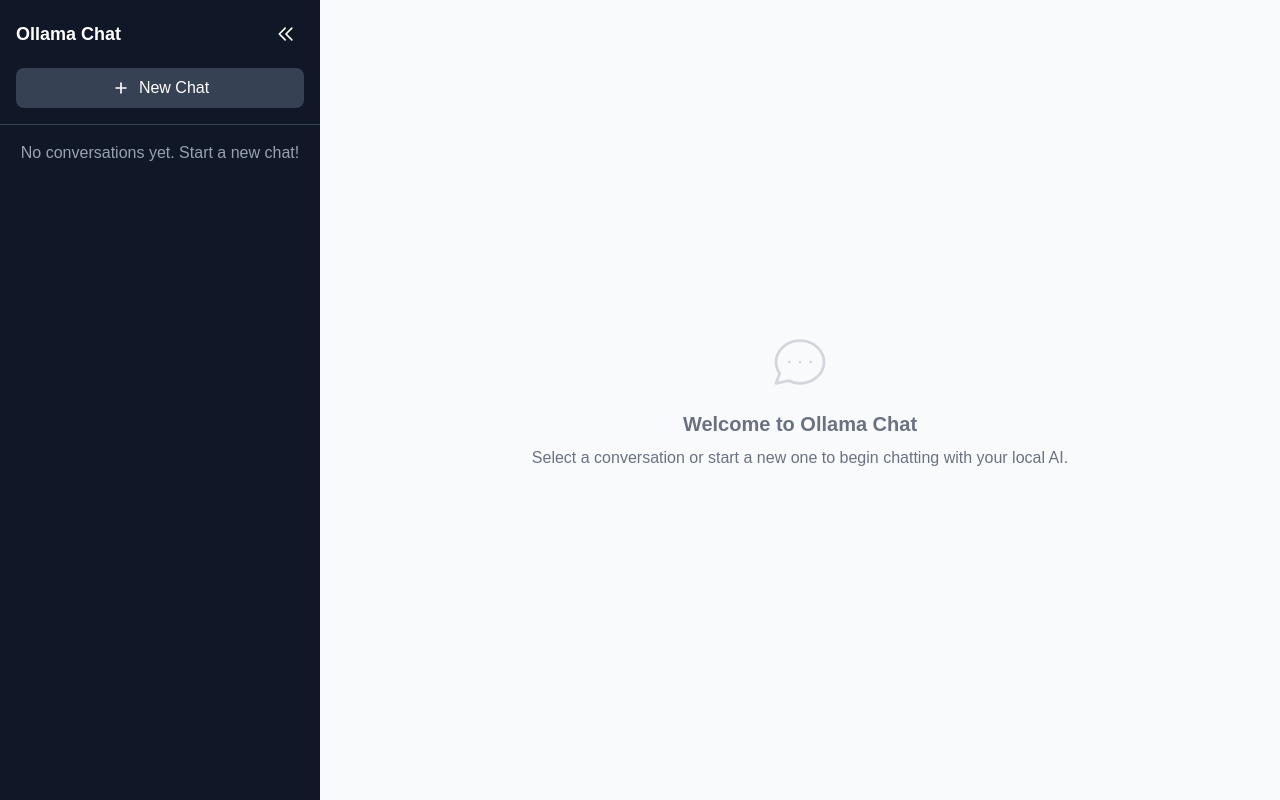
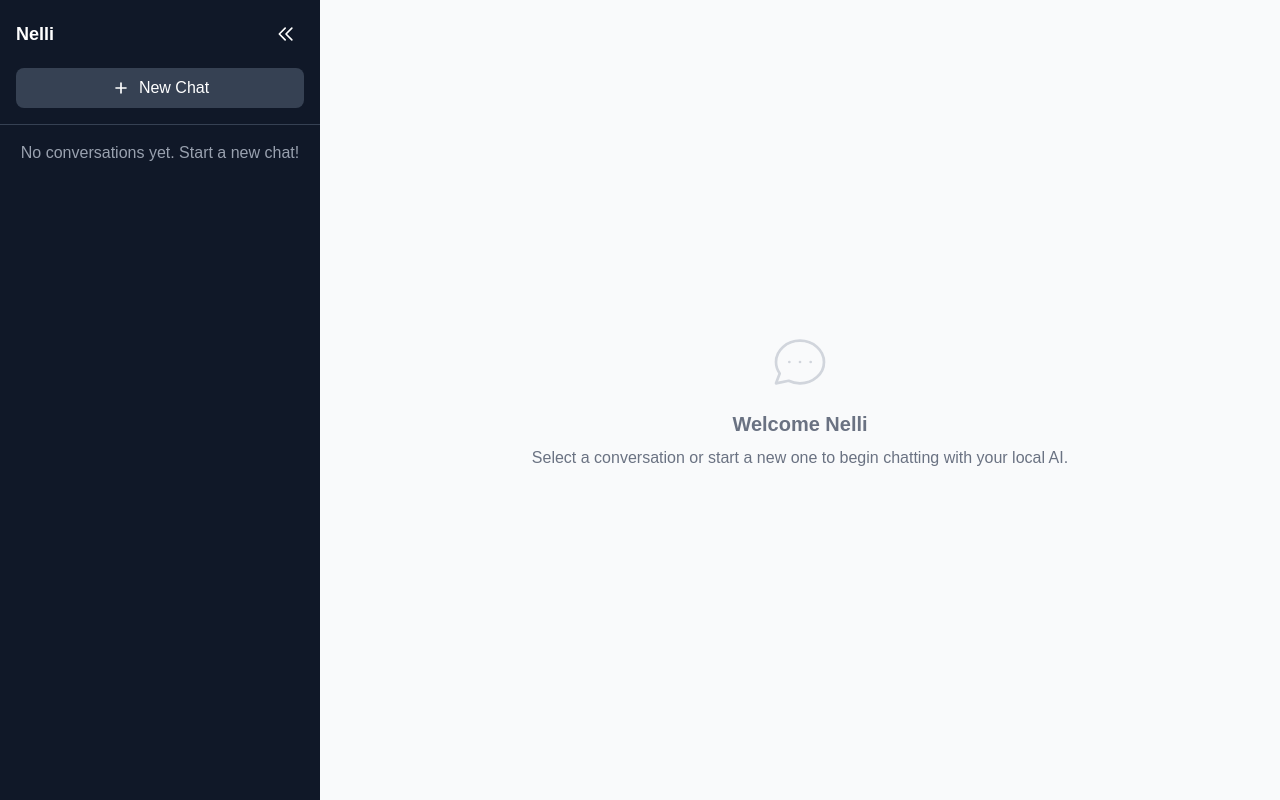
Before and after one commit to thisprojects/nelli, a Next.js app in the folder nelli/: page / in a window 1280 px wide. Built offline with nearby package versions, Linux system fonts and the light colour scheme.

Commit message:
update text

```diff
--- a/nelli/components/ChatInterface/index.tsx
+++ b/nelli/components/ChatInterface/index.tsx
@@ -110,7 +110,7 @@ export default function ChatInterface({
               d="M8 12h.01M12 12h.01M16 12h.01M21 12c0 4.418-4.03 8-9 8a9.863 9.863 0 01-4.255-.949L3 20l1.395-3.72C3.512 15.042 3 13.574 3 12c0-4.418 4.03-8 9-8s9 3.582 9 8z"
             />
           </svg>
-          <h2 className="text-xl font-semibold mb-2">Welcome to Ollama Chat</h2>
+          <h2 className="text-xl font-semibold mb-2">Welcome Nelli</h2>
           <p>
             Select a conversation or start a new one to begin chatting with your
             local AI.
--- a/nelli/components/Sidebar/index.tsx
+++ b/nelli/components/Sidebar/index.tsx
@@ -30,7 +30,7 @@ export default function Sidebar({
       {/* Header */}
       <div className="p-4 border-b border-gray-700">
         <div className="flex items-center justify-between">
-          {!collapsed && <h1 className="text-lg font-semibold">Ollama Chat</h1>}
+          {!collapsed && <h1 className="text-lg font-semibold">Nelli</h1>}
           <button
             onClick={onToggleCollapse}
             className="p-2 hover:bg-gray-700 rounded-lg transition-colors"
```
